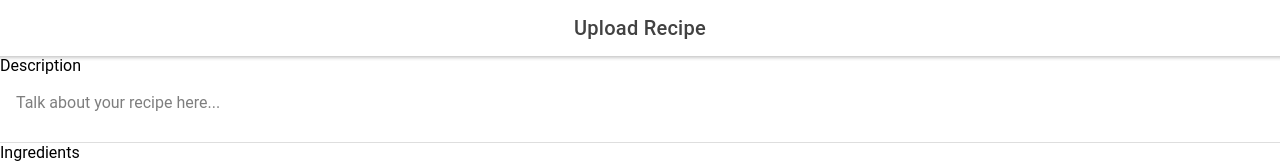
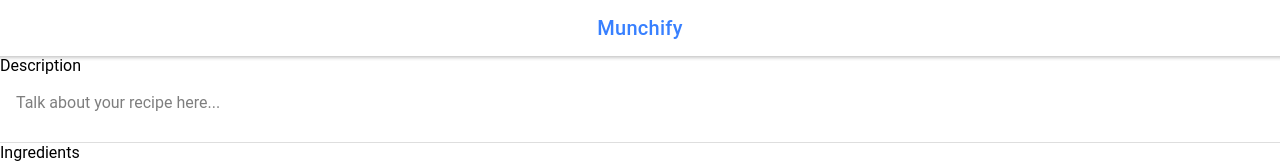
Before and after one commit to navn-r/uofthacks8, a React (Create React App) app: page /main/search in a window 1280 px wide. Shown: the top 163 px of the page. Built offline with nearby package versions, Linux system fonts and the light colour scheme; no server answers; the database is empty; sample sign-in values are in the browser's storage.

Commit message:
title fix

```diff
--- a/src/pages/recipe_upload/RecipeUpload.tsx
+++ b/src/pages/recipe_upload/RecipeUpload.tsx
@@ -4,10 +4,6 @@
   IonPage,
   IonTitle,
   IonToolbar,
-  IonGrid,
-  IonRow,
-  IonItemDivider,
-  IonCol,
   IonButton,
   IonList,
   IonItem,
@@ -32,7 +28,7 @@
     <IonPage>
       <IonHeader>
         <IonToolbar>
-          <IonTitle class="ion-text-center">Upload Recipe</IonTitle>
+          <IonTitle class="ion-text-center" color="primary">Munchify</IonTitle>
         </IonToolbar>
       </IonHeader>
       <IonContent fullscreen>
```
